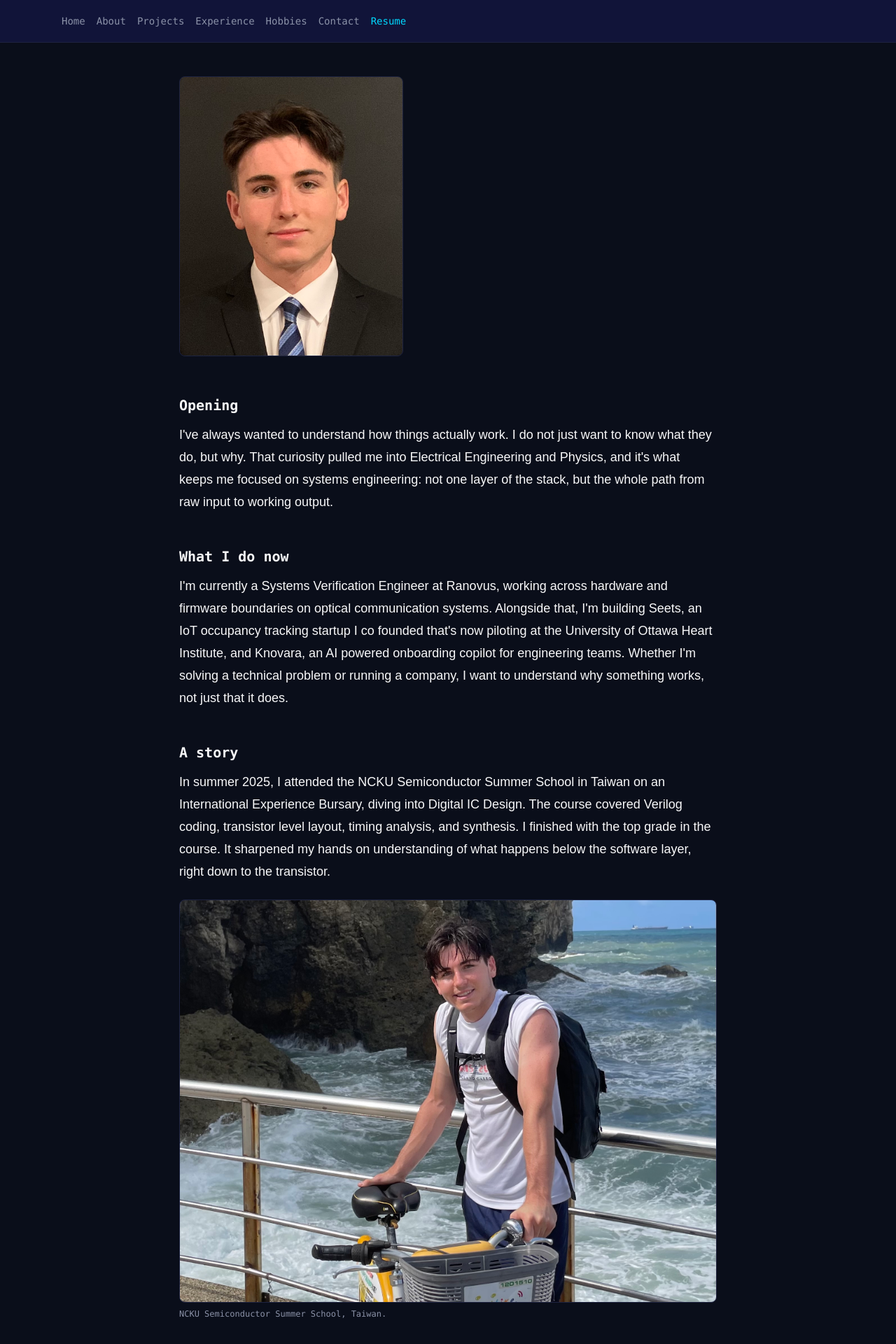
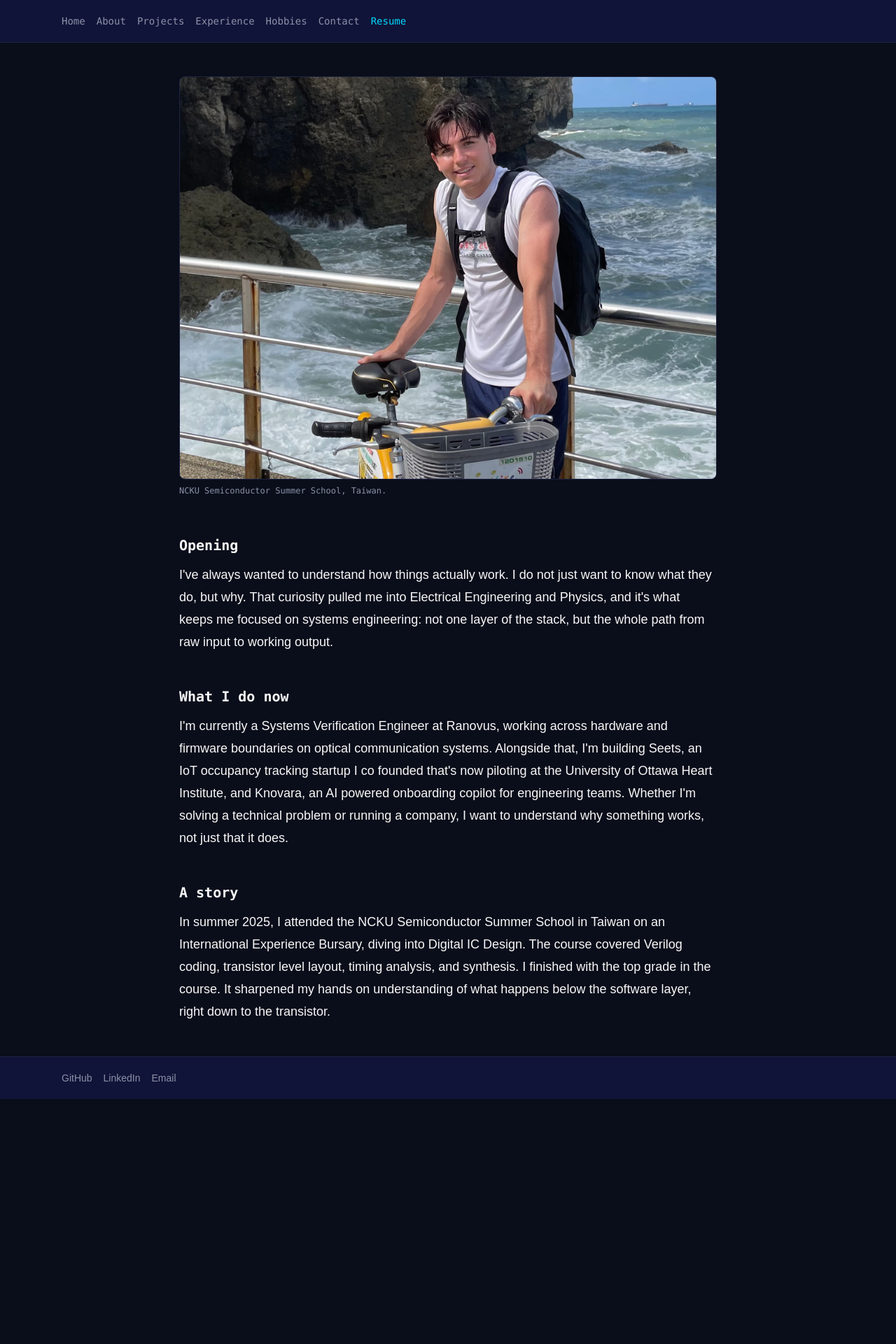
Before and after one commit to Zachary-Levesque/Portfolio, a Next.js app: page /about in a window 1280 px wide. Shown: the top 1920 px of the page at 70% size. After the commit the page ends 1570 px from the top, so only its background shows below. Built offline with nearby package versions, Linux system fonts and the light colour scheme.

Commit message:
Update page.tsx

```diff
--- a/app/about/page.tsx
+++ b/app/about/page.tsx
@@ -18,16 +18,21 @@ export default function AboutPage() {
 
   return (
     <div className="mx-auto max-w-3xl space-y-14">
-      <div className="relative aspect-[4/5] w-full max-w-80 overflow-hidden rounded-lg border border-border bg-surface">
+      <figure>
+        <div className="relative aspect-[4/3] overflow-hidden rounded-lg border border-border bg-surface">
           <Image
-          src="/images/professional.jpeg"
-          alt="Professional portrait of Zachary Levesque"
+            src="/images/taiwan.jpeg"
+            alt="Zachary at NCKU Semiconductor Summer School in Taiwan"
             fill
             priority
-          sizes="(max-width: 768px) 100vw, 320px"
+            sizes="(max-width: 768px) 100vw, 768px"
             className="object-cover"
           />
         </div>
+        <figcaption className="mt-2 font-mono text-xs text-muted">
+          NCKU Semiconductor Summer School, Taiwan.
+        </figcaption>
+      </figure>
 
       <div className="space-y-12">
         {sections.map((section) => (
@@ -36,22 +41,6 @@ export default function AboutPage() {
               {section.title}
             </h2>
             <p className="text-lg leading-8 text-foreground">{section.body}</p>
-            {section.title === "A story" ? (
-              <figure className="pt-3">
-                <div className="relative aspect-[4/3] overflow-hidden rounded-lg border border-border bg-surface">
-                  <Image
-                    src="/images/taiwan.jpeg"
-                    alt="Zachary at NCKU Semiconductor Summer School in Taiwan"
-                    fill
-                    sizes="(max-width: 768px) 100vw, 768px"
-                    className="object-cover"
-                  />
-                </div>
-                <figcaption className="mt-2 font-mono text-xs text-muted">
-                  NCKU Semiconductor Summer School, Taiwan.
-                </figcaption>
-              </figure>
-            ) : null}
           </section>
         ))}
       </div>
```
Lines whose indentation alone changed are shown as unchanged.
